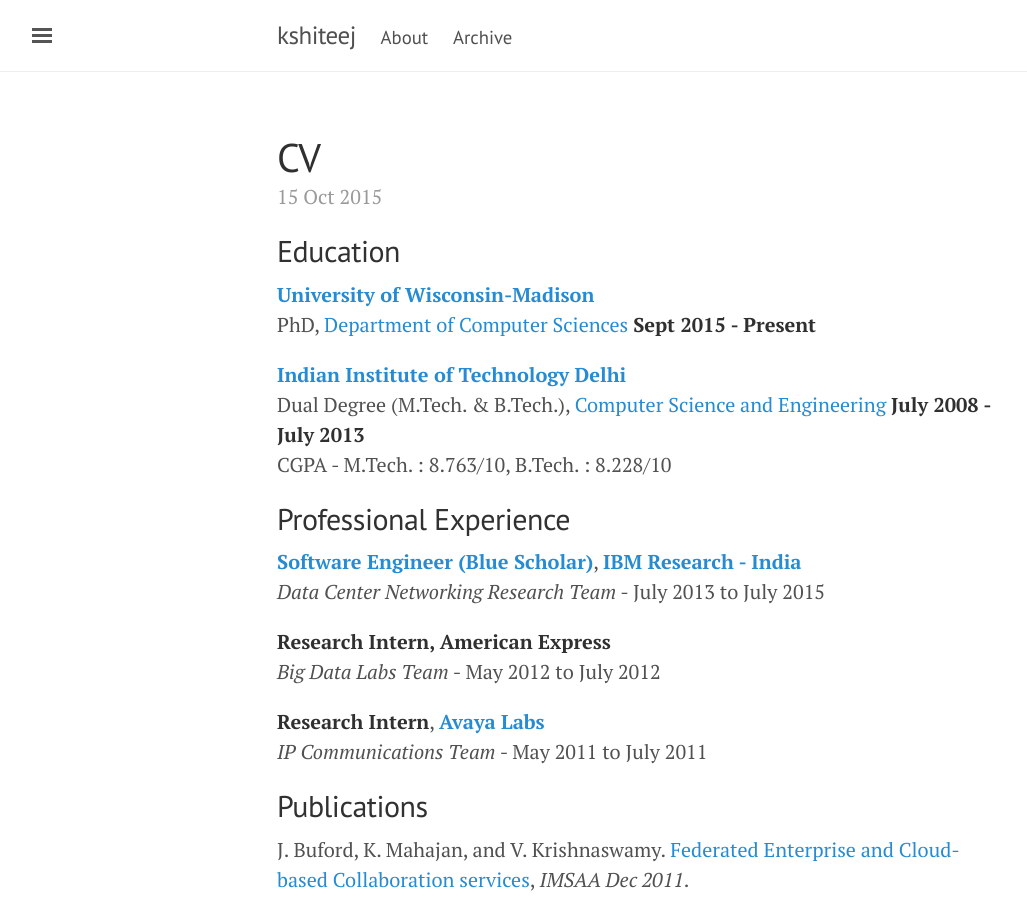
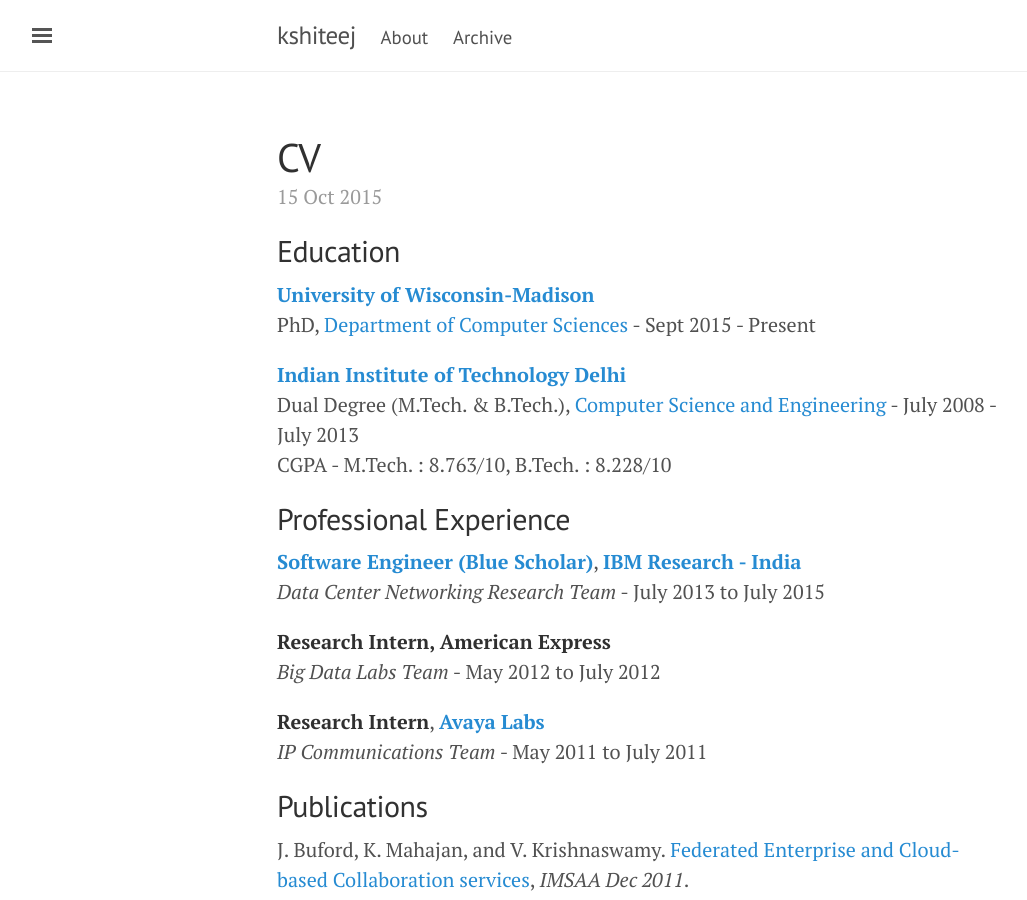
Before and after one commit to kshiteejm/kshiteejm.github.io, a Jekyll site: the page built from _posts/2015-10-15-kshiteej-cv.md, in a window 1280 px wide and 900 px high. Shown: the whole window, without its empty margins (3-1030 px from the left). Built offline with Jekyll 4.4.1, drawn with Linux system fonts in a browser that asks for light colours.

Commit message:
cv-updated

```diff
--- a/_posts/2015-10-15-kshiteej-cv.md
+++ b/_posts/2015-10-15-kshiteej-cv.md
@@ -6,10 +6,10 @@
 ## Education
 
 [**University of Wisconsin-Madison**](http://www.wisc.edu/)
-PhD, [Department of Computer Sciences](http://www.cs.wisc.edu/) **Sept 2015 - Present**
+PhD, [Department of Computer Sciences](http://www.cs.wisc.edu/) - Sept 2015 - Present
 
 [**Indian Institute of Technology Delhi**](http://www.iitd.ac.in/)
-Dual Degree (M.Tech. & B.Tech.), [Computer Science and Engineering](http://www.cse.iitd.ac.in/) **July 2008 - July 2013**
+Dual Degree (M.Tech. & B.Tech.), [Computer Science and Engineering](http://www.cse.iitd.ac.in/) - July 2008 - July 2013
 CGPA - M.Tech. : 8.763/10, B.Tech. : 8.228/10
 
 ## Professional Experience
```
